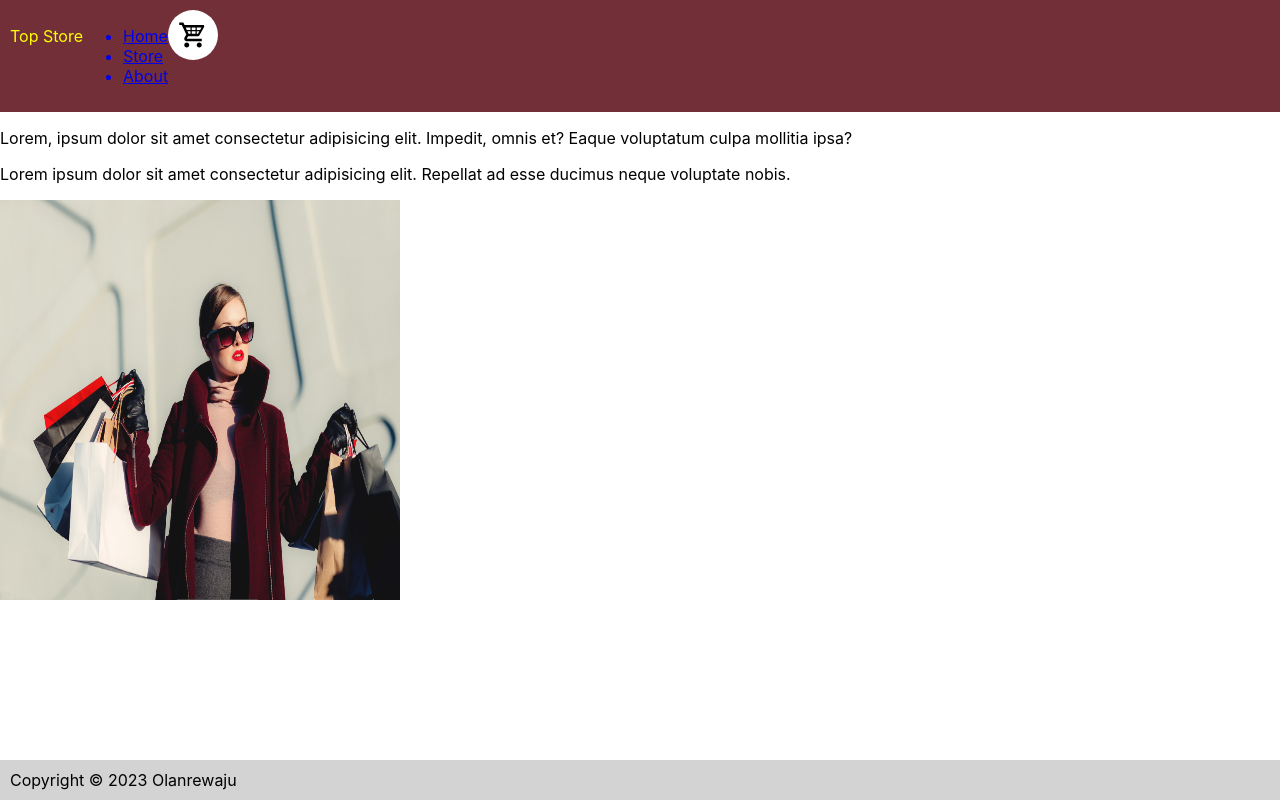
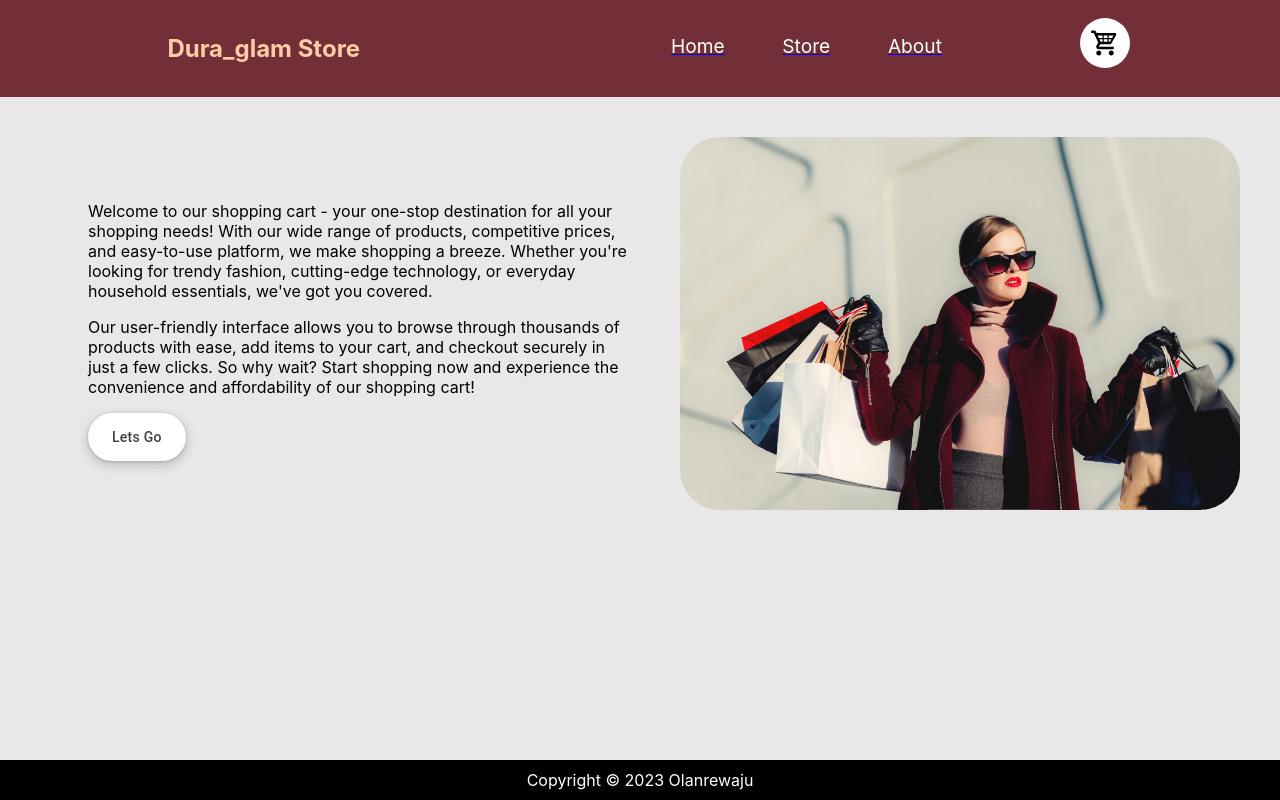
Before and after one commit to Lakatabu01/shopping-cart, a React (Create React App) app: page / in a window 1280 px wide. Built offline with nearby package versions, Linux system fonts and the light colour scheme.

Commit message:
add styling

```diff
--- a/src/App.css
+++ b/src/App.css
@@ -2,9 +2,5 @@
   min-height: 100vh;
   position: relative;
   margin: 0;
+  background-color: rgb(233, 231, 231);
 }
-
-img{
-  width: 400px;
-  height: 400px;
-}
--- a/src/App.js
+++ b/src/App.js
@@ -15,16 +15,15 @@ function App() {
     console.log(productsSelected);
   }, [productsSelected]);
 
-  //Get information of the products added to cart and
-  //put it in a state
+  //Get right information that navigates to the needed info
   const handleClick = (e) => {
     setItemsPurchased(itemsPurchased + 1);
     let productInfo = {
-      image: e.target.parentNode.previousElementSibling.firstChild.src,
+      image: e.target.parentNode.parentNode.firstChild.firstChild.src,
       productTitle:
-        e.target.parentNode.previousElementSibling.children[1].textContent,
+        e.target.parentNode.parentNode.firstChild.lastChild.textContent,
       price: parseInt(
-        e.target.parentNode.previousElementSibling.children[2].textContent
+        e.target.parentNode.previousElementSibling.firstChild.textContent
       ),
       quantity: 1,
     };
--- a/src/components/component.css
+++ b/src/components/component.css
@@ -3,6 +3,9 @@
     margin: 0;
     padding: 10px;
     display: flex;
+    justify-content: space-around;
+    padding-left: 2em;
+    padding-right: 2em;
 }
 .svg-background{
     background-color: white;
@@ -19,9 +22,11 @@
 .cart{
     height: 30px;
     width: 30px;
+    cursor: pointer;
+
 }
 .quantity > div{
-    color: white;
+    color: red;
     padding-left: 2px;
     padding-bottom: 2px;
 }
@@ -49,6 +54,8 @@
 .popup.visible{
     padding: 10px;
     display: block;
+    background-color: rgb(233, 231, 231);
+
 }
 .popup > div {
     padding: 10px;
@@ -56,7 +63,20 @@
 }
 .scroll{
     overflow-y: auto;
-    max-height: 25em;
+    max-height: 20em;
+    display: flex;
+    flex-direction: column;
+}
+.carted{
+    padding: 4px;
+    border-radius: 10%;
+    margin: 8px;
+    display: flex;
+    flex-direction: column;
+    justify-content: center;
+    align-items: center;
+    font-size: 0.9em;
+    background-color: white;
 }
 .quantity-info{
     display: flex;
@@ -64,3 +84,223 @@
 .increment{
     display: flex;
 }
+.increment > button {
+    width: 3em;
+
+}
+.left-header{
+    display: flex;
+    flex-direction: row;
+    justify-content: space-between;
+    padding-top: .5em;
+}
+ul{
+    list-style: none;
+    color: white;
+    display: flex;
+    margin-right: 5em
+}
+li{
+    font-size: 1.2em;
+    text-decoration: none;
+    color: white;
+    margin-right: 3em;
+}
+.logo-style{
+    font-size: 1.5em;
+    font-weight: bolder;
+}
+.home{
+    display: flex;
+    padding: 2.5em;
+}
+.dominant-img{
+    width: 35em;
+    border-radius: 2.5em;
+}
+.home-text{
+    padding: 3em;
+}
+.home-button{
+    padding: 1em;
+    width: 6em;
+    background-color: #722F37;
+    color: white;
+    border-radius: 1em;
+    box-shadow: 0 0 10px rgba(0, 0, 0, 0.5);
+}
+
+.button-17 {
+  align-items: center;
+  appearance: none;
+  background-color: #fff;
+  border-radius: 24px;
+  border-style: none;
+  box-shadow: rgba(0, 0, 0, .2) 0 3px 5px -1px,rgba(0, 0, 0, .14) 0 6px 10px 0,rgba(0, 0, 0, .12) 0 1px 18px 0;
+  box-sizing: border-box;
+  color: #3c4043;
+  cursor: pointer;
+  display: inline-flex;
+  fill: currentcolor;
+  font-family: "Google Sans",Roboto,Arial,sans-serif;
+  font-size: 14px;
+  font-weight: 500;
+  height: 48px;
+  justify-content: center;
+  letter-spacing: .25px;
+  line-height: normal;
+  max-width: 100%;
+  overflow: visible;
+  padding: 2px 24px;
+  position: relative;
+  text-align: center;
+  text-transform: none;
+  transition: box-shadow 280ms cubic-bezier(.4, 0, .2, 1),opacity 15ms linear 30ms,transform 270ms cubic-bezier(0, 0, .2, 1) 0ms;
+  user-select: none;
+  -webkit-user-select: none;
+  touch-action: manipulation;
+  width: auto;
+  will-change: transform,opacity;
+  z-index: 0;
+}
+
+.button-17:hover {
+  background: #F6F9FE;
+  color: #174ea6;
+}
+
+.button-17:active {
+  box-shadow: 0 4px 4px 0 rgb(60 64 67 / 30%), 0 8px 12px 6px rgb(60 64 67 / 15%);
+  outline: none;
+}
+
+.button-17:focus {
+  outline: none;
+  border: 2px solid #4285f4;
+}
+
+.button-17:not(:disabled) {
+  box-shadow: rgba(60, 64, 67, .3) 0 1px 3px 0, rgba(60, 64, 67, .15) 0 4px 8px 3px;
+}
+
+.button-17:not(:disabled):hover {
+  box-shadow: rgba(60, 64, 67, .3) 0 2px 3px 0, rgba(60, 64, 67, .15) 0 6px 10px 4px;
+}
+
+.button-17:not(:disabled):focus {
+  box-shadow: rgba(60, 64, 67, .3) 0 1px 3px 0, rgba(60, 64, 67, .15) 0 4px 8px 3px;
+}
+
+.button-17:not(:disabled):active {
+  box-shadow: rgba(60, 64, 67, .3) 0 4px 4px 0, rgba(60, 64, 67, .15) 0 8px 12px 6px;
+}
+
+.button-17:disabled {
+  box-shadow: rgba(60, 64, 67, .3) 0 1px 3px 0, rgba(60, 64, 67, .15) 0 4px 8px 3px;
+}
+
+.products-tray{
+    display: grid;
+    grid-row: inherit;
+    grid-template-columns: repeat(auto-fill, minmax(250px, 1fr));
+    gap: 50px;
+    padding: 2em;
+    font-size: 0.9em;
+}
+.products-img{
+    width: 150px;
+    height: 150px;
+}
+.each-item{
+    padding: 15px;
+    height: 350px;
+    border-radius: 20px;
+    display: flex;
+    flex-direction: column;
+    align-items: center;
+    justify-content: space-between;
+    cursor: pointer;
+    background-color: white;
+}
+.each-item:hover{
+    box-shadow: 0 0 10px rgba(0, 0, 0, 0.5);
+}
+.cart-button {
+    background-color: black;
+    color: white;
+    width: 100%;
+    padding: 0.7em;
+    border-radius: 5%;
+    cursor: pointer;
+    font-weight: bold;
+    box-shadow: 0 8px 16px 0 rgba(0,0,0,0.2), 0 6px 20px 0 rgba(0,0,0,0.19);
+}
+.each-item > .btn-div {
+    width: 80%;
+    height: 10%;
+}
+.each-item :nth-child(1){
+    display: flex;
+    flex-direction: column;
+    align-items: center;
+}
+.plus{
+    background-color: #0066CC;
+    border-color: #0066CC;
+    cursor: pointer;
+    box-shadow: rgb(0, 0, 0) 0px 0px 0px 0px;
+    border-radius: 50px;
+    transition : 1000ms;
+    transform: translateY(0);
+    font-weight: bolder;
+    display: flex;
+    justify-content: center;
+    padding: 10px 30px;
+    color: white;
+}
+.minus{
+    font-family: Roboto, sans-serif;
+    font-weight: 0;
+    font-size: 14px;
+    color: #fff;
+    background-color: orangered;
+    border-color: orangered;
+    cursor: pointer;
+    box-shadow: rgb(0, 0, 0) 0px 0px 0px 0px;
+    border-radius: 50px;
+    transition : 1000ms;
+    transform: translateY(0);
+    font-weight: bolder;
+    display: flex;
+    justify-content: center;
+    padding: 10px 30px;
+
+
+}
+.plus:hover{
+    transition : 1000ms;
+    padding: 10px 50px;
+    transform : translateY(-0px);
+    background-color: #fff;
+    color: #0066cc;
+    border: solid 2px #0066cc;
+}
+
+.minus:hover{
+    transition : 1000ms;
+    padding: 10px 50px;
+    transform : translateY(-0px);
+    background-color: #fff;
+    color: orangered;
+    border: solid 2px orangered;
+    }
+
+
+
+.carted-info{
+    display: flex;
+    flex-direction: column;
+    align-items: center;
+    width: 20em;
+    padding: 1em 2em;
+}
--- a/src/components/footer.js
+++ b/src/components/footer.js
@@ -2,12 +2,15 @@ import React from "react";
 
 export const Footer = () => {
   const style = {
-    backgroundColor: "#D3D3D3",
+    backgroundColor: "#000",
     padding: "10px",
     position: "absolute",
     bottom: "0px",
     right: "0px",
     left: "0px",
+    color: "white",
+    display: "flex",
+    justifyContent: "center",
   };
 
   return <div style={style}>Copyright © 2023 Olanrewaju</div>;
--- a/src/components/header.js
+++ b/src/components/header.js
@@ -8,7 +8,7 @@ export const Header = (props) => {
   const [visible, setVisible] = useState(false);
 
   const logoStyle = {
-    color: "#FFFF00",
+    color: "#FFCBA4",
   };
 
   //This updates the state to make pop-up visible
@@ -29,8 +29,11 @@ export const Header = (props) => {
         visibility={`popup ${visible ? "visible" : ""}`}
       />
 
-      <p style={logoStyle}>Top Store</p>
+      <p style={logoStyle} className="logo-style">
+        Dura_glam Store
+      </p>
 
+      <div className="left-header">
         <ul>
           <Link to="/">
             <li>Home</li>
@@ -62,5 +65,6 @@ export const Header = (props) => {
           </div>
         </div>
       </div>
+    </div>
   );
 };
--- a/src/components/home.js
+++ b/src/components/home.js
@@ -1,22 +1,36 @@
 import React from "react";
 import homeImage from "../assets/model.jpg";
+import { NavLink } from "react-router-dom";
 
 export const Home = () => {
   return (
-    <div>
+    <div className="home">
       <div className="home-text">
         <p>
-          Lorem, ipsum dolor sit amet consectetur adipisicing elit. Impedit,
-          omnis et? Eaque voluptatum culpa mollitia ipsa?
+          Welcome to our shopping cart - your one-stop destination for all your
+          shopping needs! With our wide range of products, competitive prices,
+          and easy-to-use platform, we make shopping a breeze. Whether you're
+          looking for trendy fashion, cutting-edge technology, or everyday
+          household essentials, we've got you covered.
         </p>
         <p>
-          Lorem ipsum dolor sit amet consectetur adipisicing elit. Repellat ad
-          esse ducimus neque voluptate nobis.
+          Our user-friendly interface allows you to browse through thousands of
+          products with ease, add items to your cart, and checkout securely in
+          just a few clicks. So why wait? Start shopping now and experience the
+          convenience and affordability of our shopping cart!
         </p>
+
+        <NavLink to="/store">
+          <button className="button-17">Lets Go</button>
+        </NavLink>
       </div>
 
       <div>
-        <img src={homeImage} alt="Woman with shopping bags" />
+        <img
+          className="dominant-img"
+          src={homeImage}
+          alt="Woman with shopping bags"
+        />
       </div>
     </div>
   );
--- a/src/components/store.js
+++ b/src/components/store.js
@@ -21,18 +21,24 @@ export const Store = (props) => {
   //loop through the state and return image and price of the products
   return (
     <div>
-      <p> items purchased : {props.items}</p>
-      <div>
+      <div className="products-tray">
         {products.map((item) => (
           <div key={item.id}>
-            <div>
-              <img src={item.image} alt="cloth" />
-              <p>{item.title}</p>
-              <p>{item.price}</p>
-            </div>
+            <div className="each-item">
+              <div>
+                <img className="products-img" src={item.image} alt="cloth" />
+                <p>{item.title}</p>
+              </div>
 
-            <div>
-              <button onClick={props.count}>Add to cart</button>
+              <div>
+                <p> {item.price}</p>
+              </div>
+
+              <div className="btn-div">
+                <button className="cart-button" onClick={props.count}>
+                  Add to cart
+                </button>
+              </div>
             </div>
           </div>
         ))}
```
Also changed, not shown: src/components/popup.js (+13 -16 lines), 1 other file (tests, documents, lock files or other folders). Lines whose indentation alone changed are shown as unchanged.
